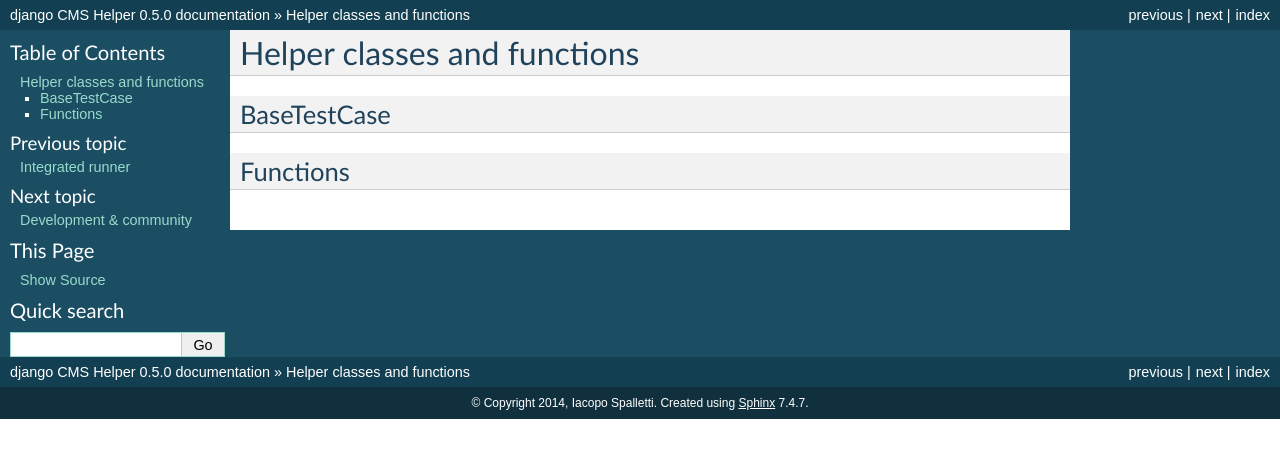
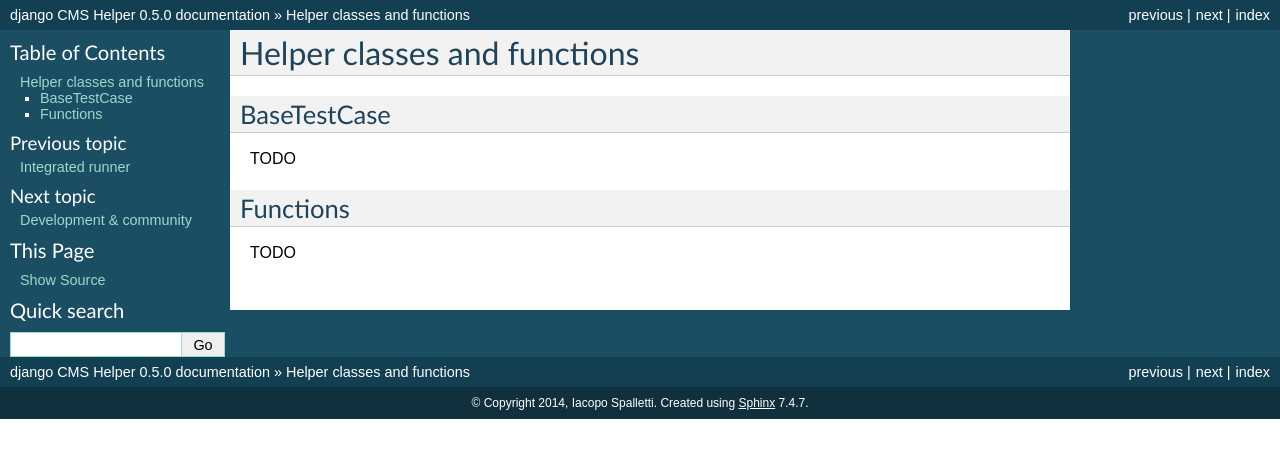
Before and after one commit to nephila/django-app-helper, a Sphinx documentation site: the page built from docs/basetest.rst, in a window 1280 px wide. Shown: the top 458 px of the page. Built offline with Sphinx 7.4.7, drawn with Linux system fonts in a browser that asks for light colours.

```diff
--- a/README.rst
+++ b/README.rst
@@ -66,7 +66,8 @@ Installing from source::
 Requirements
 ============
 
-* django CMS 3.0 (django CMS 3.0.4 is required for pyflake command)
+* django CMS 3.0 (django CMS 3.0.4 is required for pyflake command), optional; required only
+  to work with ``--cms`` option
 * docopt
 * tox
 * dj-database-url
--- a/docs/basetest.rst
+++ b/docs/basetest.rst
@@ -4,5 +4,9 @@ Helper classes and functions
 BaseTestCase
 ^^^^^^^^^^^^
 
+TODO
+
 Functions
 ^^^^^^^^^
+
+TODO
--- a/docs/index.rst
+++ b/docs/index.rst
@@ -46,11 +46,11 @@ Installing from source::
 Requirements
 ============
 
+* django CMS 3.0 (django CMS 3.0.4 is required for pyflake command), optional; required only
+  to work with ``--cms`` option
 * docopt
 * tox
 * dj-database-url
-* django CMS 3.0 (django CMS 3.0.4 is required for pyflake command), optional; required only
-  to work with ``--cms`` option
 
 
 .. toctree::
--- a/setup.py
+++ b/setup.py
@@ -25,13 +25,12 @@ setuptools.setup(
     include_package_data=True,
 
     install_requires=[
+        'django-cms>=3.0',
+        'pyflakes',
         'docopt',
         'dj-database-url',
         'pyflakes'
     ],
-    extras_require={
-        'cms': ['django-cms>=3.0', 'pyflakes']
-    },
     entry_points={
         'console_scripts': [
             'djangocms-helper = djangocms_helper.main:main',
@@ -39,7 +38,6 @@ setuptools.setup(
     },
     test_suite=test_suite,
     tests_require=test_requirements,
-
     classifiers=[
         'License :: OSI Approved :: GNU General Public License v2 or later (GPLv2+)',
         'Development Status :: 2 - Pre-Alpha',
```
